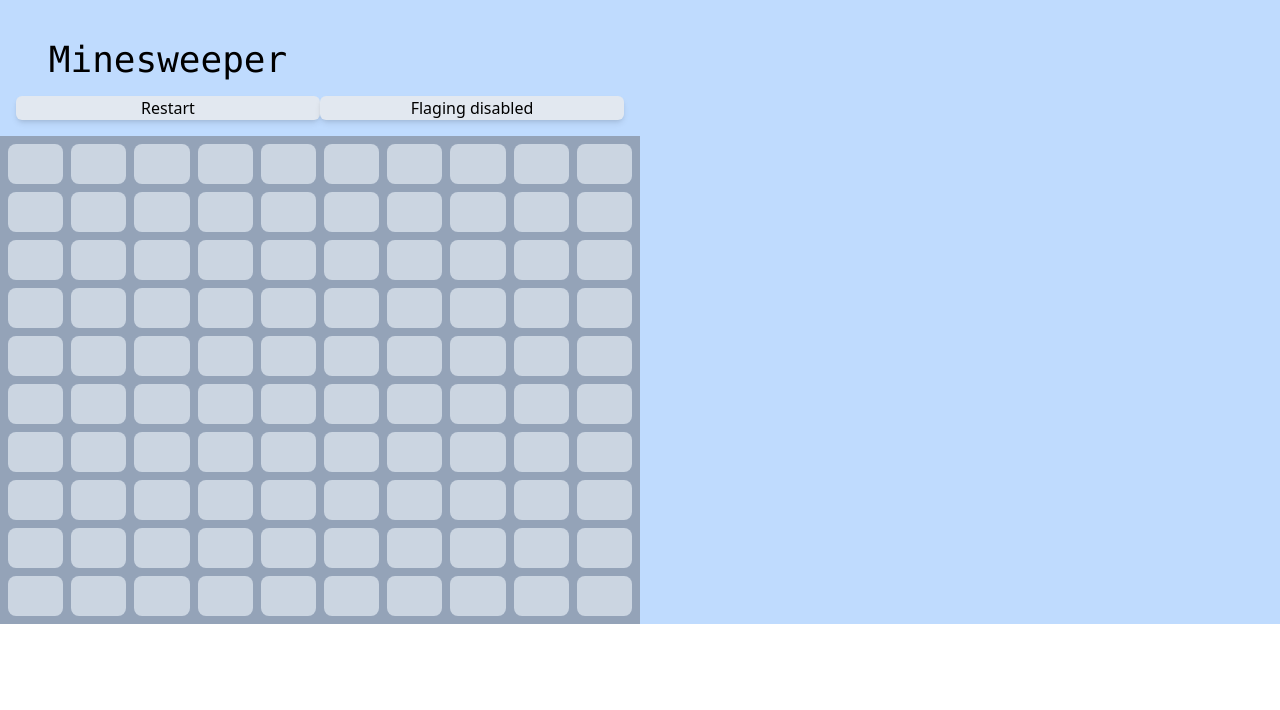
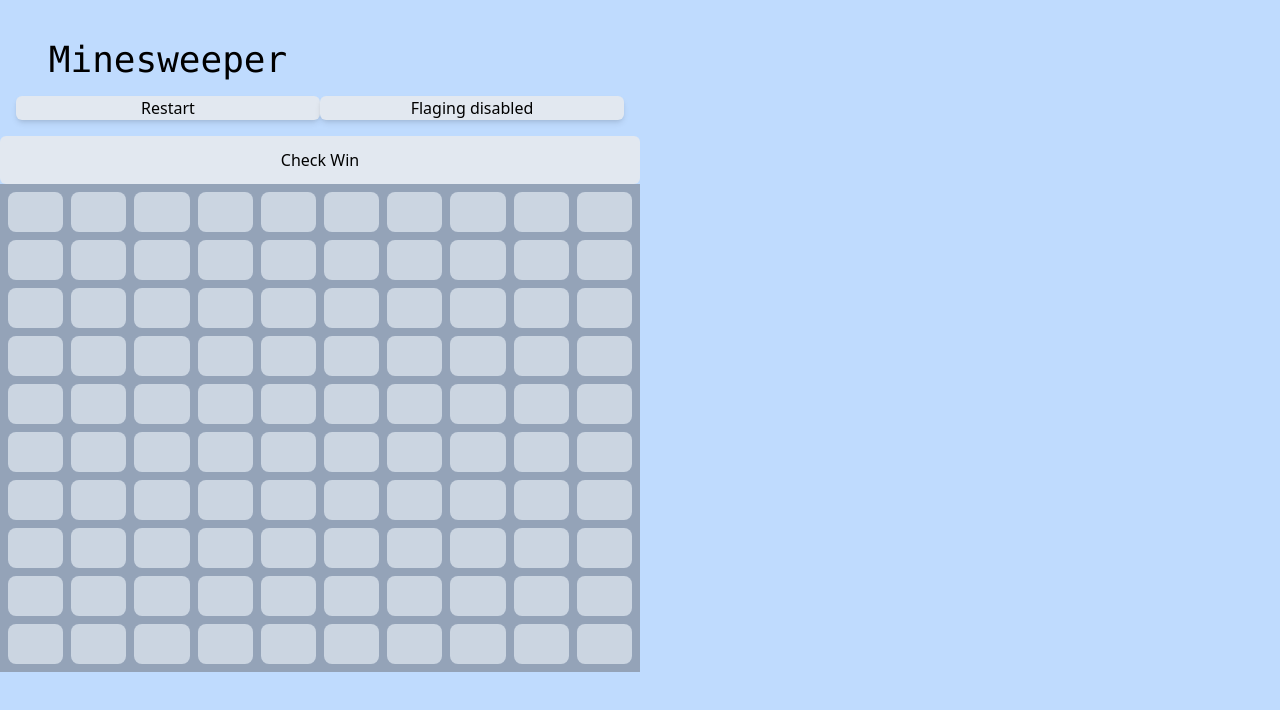
Before and after one commit to sfra6651/minesweeper, a React (Create React App) app: page / in a window 1280 px wide. Shown: the top 710 px of the page. Built offline with nearby package versions, Linux system fonts and the light colour scheme.

Commit message:
you can loose and check for a win

```diff
--- a/src/App.js
+++ b/src/App.js
@@ -3,10 +3,8 @@ import GridBlock from "./components/GridBlock";
 
 function App() {
   return (
-    <div className="">
-      <div>
-        <MinesweeperPage />
-      </div>
+    <div style={{ height: "100vh" }}>
+      <MinesweeperPage />
     </div>
   );
 }
--- a/src/components/PopUp.jsx
+++ b/src/components/GameOverPopUp.jsx
@@ -1,4 +1,4 @@
-function PopUp(props) {
+function GameOverPopUp(props) {
   function restartGame() {
     props.restart();
   }
@@ -7,11 +7,16 @@ function PopUp(props) {
       className={`fixed inset-0 bg-black bg-opacity-50 overflow-y-auto h-full w-full ${
         props.hidden === true ? "hidden" : "hidden-false"
       }`}
-      //id="my-modal"
     >
       <div className="containerw-1/2 h-1/4"></div>
-      <div className="relative container rounded-xl bg-red-100 border-double border-4 border-slate-400 w-1/2 h-44">
-        <h1 className="text-center pt-6 text-5xl font-mono">Game Over</h1>
+      <div
+        className={`${
+          props.isWin === false ? "bg-red-100" : "bg-green-100"
+        } relative container rounded-xl border-double border-4 border-slate-400 w-1/2 h-44`}
+      >
+        <h1 className="text-center pt-6 text-5xl font-mono">
+          {props.isWin === false ? "Game Over" : "You Won!"}
+        </h1>
         <button
           onClick={restartGame}
           className="absolute bottom-8 left-1/4 shadow-md border-solid border-2 border-slate-400 bg-slate-200 rounded-md w-1/2 h-10 hover:bg-white"
@@ -22,4 +27,4 @@ function PopUp(props) {
     </div>
   );
 }
-export default PopUp;
+export default GameOverPopUp;
--- a/src/components/MinesweeperBoard.jsx
+++ b/src/components/MinesweeperBoard.jsx
@@ -82,13 +82,38 @@ function MinesweeperBoard(props) {
     return { newItems };
   }
 
+  function isGameWon() {
+    const winBoard = boardState.items.filter((item) => {
+      return item.clicked || item.mine;
+    });
+    if (winBoard.length === boardState.items.length) {
+      return true;
+    } else {
+      return false;
+    }
+  }
+
+  function gameWon() {
+    if (isGameWon() === true) {
+      console.log("game won");
+      props.isWin();
+    }
+  }
+
   useEffect(() => {}, [boardState]);
 
   const handleClick = (event, index) => {
     if (props.flaging) {
+      console.log();
+      if (boardState.items[index].flag === true) {
+        const oldBoard = boardState.items;
+        oldBoard[index] = { ...oldBoard[index], flag: false };
+        setBoardState({ items: oldBoard });
+      } else {
         const oldBoard = boardState.items;
         oldBoard[index] = { ...oldBoard[index], flag: true };
         setBoardState({ items: oldBoard });
+      }
     } else {
       if (boardState.items[index].mine) {
         props.isGameOver();
@@ -102,7 +127,6 @@ function MinesweeperBoard(props) {
             boardState.items,
             oldBoard[index]
           );
-          //console.log(newNeighbours);
 
           const afterClickedBoard = updatedState(
             boardState.items,
@@ -115,6 +139,13 @@ function MinesweeperBoard(props) {
   };
 
   return (
+    <div>
+      <button
+        className="bg-slate-200 rounded-md w-1/2 h-12 hover:bg-white"
+        onClick={gameWon}
+      >
+        Check Win
+      </button>
       <div
         className={`grid grid-cols-${GRID_SIZE} gap-0 w-1/2 bg-slate-400 pt-2 pl-2 justify-center`}
       >
@@ -128,6 +159,7 @@ function MinesweeperBoard(props) {
               : "text-black"
           }
           ${item.flag === false ? "bg-slate-300" : "bg-red-300"}
+          ${item.mine ? "bg-red-200" : "bg-slate-300"}
           font-medium rounded-lg text-sm px-5 py-2.5 mr-2 mb-2`}
             key={index}
             item={item}
@@ -138,6 +170,7 @@ function MinesweeperBoard(props) {
           </button>
         ))}
       </div>
+    </div>
   );
 }
 
--- a/src/pages/MinesweeperPage.jsx
+++ b/src/pages/MinesweeperPage.jsx
@@ -1,6 +1,6 @@
 import GridBlock from "../components/GridBlock";
 import MinesweeperBoard from "../components/MinesweeperBoard";
-import PopUp from "../components/PopUp";
+import GameOverPopUp from "../components/GameOverPopUp";
 
 import { useState } from "react";
 
@@ -11,8 +11,14 @@ function reloadPage() {
 function MinesweeperPage() {
   const [flaging, setFlaging] = useState(false);
   const [hidden, setHidden] = useState(true);
+  const [win, setWin] = useState(false);
 
   function setGameOver() {
+    setHidden(false);
+  }
+
+  function setGameWon() {
+    setWin(true);
     setHidden(false);
   }
 
@@ -45,9 +51,19 @@ function MinesweeperPage() {
           {flaging === false ? "Flaging disabled" : "Flaging enabled"}
         </button>
       </div>
-      <MinesweeperBoard flaging={flaging} isGameOver={setGameOver} />
+      <MinesweeperBoard
+        flaging={flaging}
+        isGameOver={setGameOver}
+        isWin={setGameWon}
+      />
 
-      {setGameOver && <PopUp hidden={hidden} restart={reloadPage}></PopUp>}
+      {setGameOver && (
+        <GameOverPopUp
+          hidden={hidden}
+          restart={reloadPage}
+          isWin={win}
+        ></GameOverPopUp>
+      )}
     </div>
   );
 }
```
Lines whose indentation alone changed are shown as unchanged.
